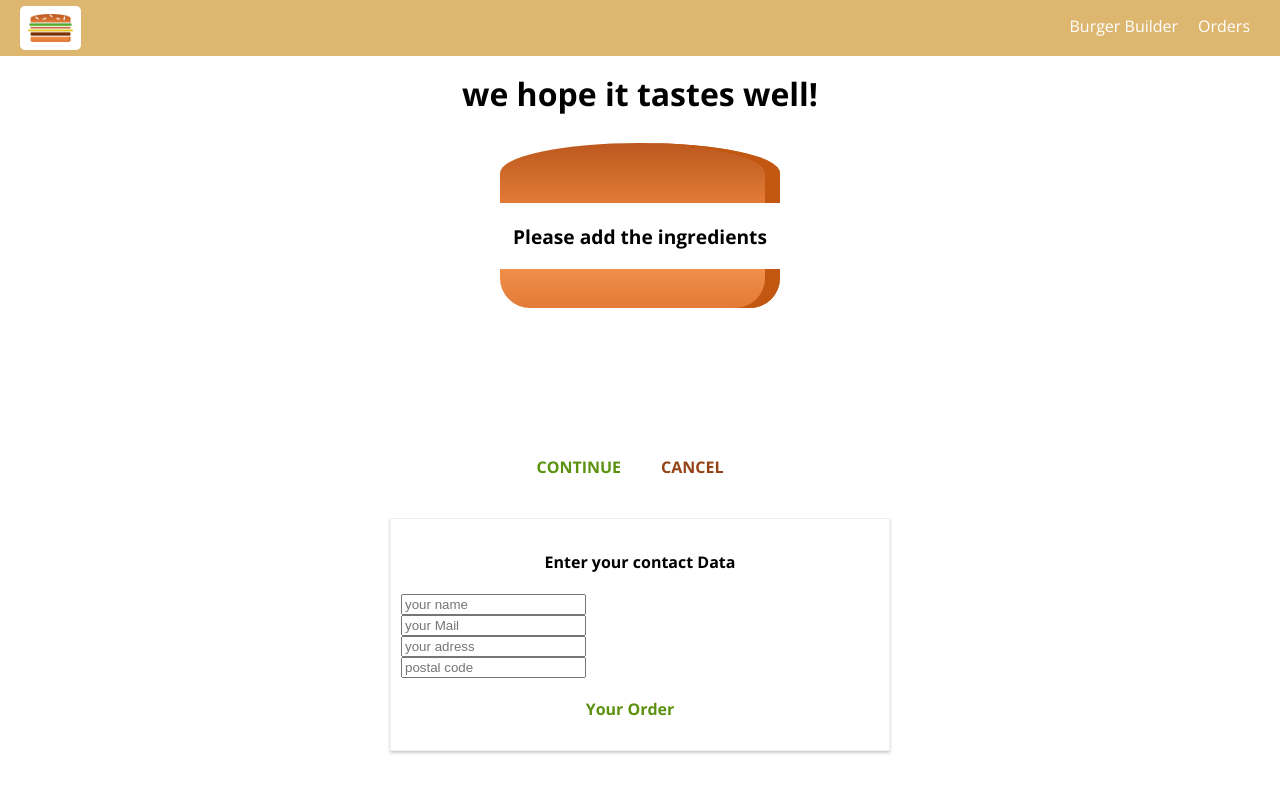
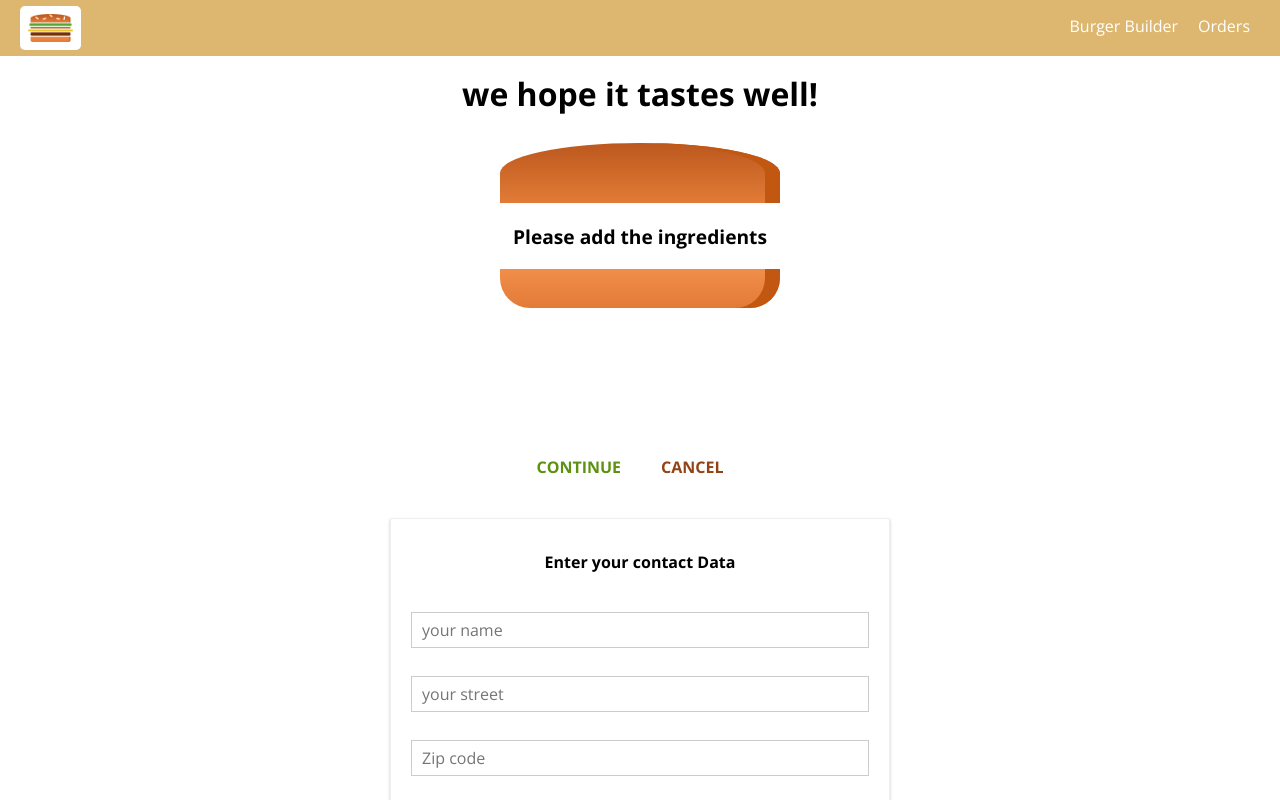
Before and after one commit to linglingTabuteau/projet-react-burgerbuilder, a React (Create React App) app: page /checkout in a window 1280 px wide. Both pictures are taken after a click on the button "CONTINUE". Shown: the top 800 px of the page. Built offline with nearby package versions, Linux system fonts and the light colour scheme.

Commit message:
creating dynamic Input Form & Setting up a JS config for the form

```diff
--- /dev/null
+++ b/src/components/UI/Input/Input.jsx
@@ -0,0 +1,50 @@
+import React from 'react';
+import classes from './Input.module.css';
+
+const input = (props) => {
+  let inputElement = null;
+  switch (props.elementType) {
+    case ('input'):
+      inputElement =
+        (<input
+          className={classes.InputElement}
+          {...props.elementConfig}
+          value={props.value} />)
+      break;
+    case ('textarea'):
+      inputElement =
+        (<textarea
+          className={classes.InputElement}
+          {...props.elementConfig}
+          value={props.value} />)
+      break;
+    case ('select'):
+      inputElement =
+        (<select
+          className={classes.InputElement}
+          value={props.value}>
+          {props.elementConfig.options.map(option => (
+            <option
+              value={option.value}
+              key={option.value}
+            >{option.displayValue}</option>
+          ))}
+        </select>)
+      break;
+    default:
+      inputElement =
+        <input
+          className={classes.InputElement}
+          {...props.elementConfig}
+          value={props.value} />
+  }
+
+  return (
+    <div className={classes.Input}>
+      <lable className={classes.Label}>{props.Label}</lable>
+      {inputElement}
+    </div>
+  );
+}
+
+export default input;
--- /dev/null
+++ b/src/components/UI/Input/Input.module.css
@@ -0,0 +1,27 @@
+.Input {
+  width     : 100%;
+  padding   : 10px;
+  box-sizing: border-box;
+}
+
+.Label {
+  font-weight  : bold;
+  display      : block;
+  margin-bottom: 8px;
+}
+
+.InputElement {
+  outline         : none;
+  border          : 1px solid #ccc;
+  background-color: white;
+  font            : inherit;
+  padding         : 6px 10px;
+  width           : 100%;
+  display         : block;
+  box-sizing      : border-box;
+}
+
+.InputElement:focus {
+  outline         : none;
+  background-color: #cccc;
+}
--- a/src/containers/Checkout/ContactData/ContactData.jsx
+++ b/src/containers/Checkout/ContactData/ContactData.jsx
@@ -3,16 +3,66 @@ import Button from '../../../components/UI/Button/Button';
 import classes from './ContactData.module.css';
 import axios from '../../../axios-orders';
 import Spinner from '../../../components/UI/Spinner/Spinner';
+import Input from '../../../components/UI/Input/Input';
 
 
 
 class ContactData extends Component {
   state = {
-    name: '',
-    email: '',
-    adress: {
-      adress: '',
-      postalCode: ''
+    orderForm: {
+      name: {
+        elementType: 'input',
+        elementConfig: {
+          type: 'text',
+          placeholder: 'your name'
+        },
+        value: 'your name'
+      },
+      street: {
+        elementType: 'input',
+        elementConfig: {
+          type: 'text',
+          placeholder: 'your street'
+        },
+        value: 'your street'
+      },
+      zipCode: {
+        elementType: 'input',
+        elementConfig: {
+          type: 'text',
+          placeholder: 'Zip code'
+        },
+        value: ''
+      },
+      country: {
+        elementType: 'input',
+        elementConfig: {
+          type: 'text',
+          placeholder: 'your country'
+        },
+        value: ''
+      },
+      email: {
+        elementType: 'input',
+        elementConfig: {
+          type: 'email',
+          placeholder: 'your E-mail'
+        },
+        value: ''
+      },
+      delveryMethod: {
+        elementType: 'select',
+        elementConfig: {
+          options: [
+            {
+              value: 'fastest', displayValue: 'fastest'
+            },
+            {
+              value: 'cheapest', displayValue: 'cheapest'
+            }
+          ]
+        }
+      }
     },
     totalPrice: 0,
     loading: false,
@@ -24,16 +74,6 @@ class ContactData extends Component {
     const order = {
       ingredients: this.props.ingredients,
       price: this.props.totalPrice,
-      customer: {
-        name: 'Lingling Tabuteau',
-        adress: {
-          street: 'Test 1',
-          zipCode: '33000',
-          country: 'France',
-        },
-        email: 'test@gmail.com'
-      },
-      delveryMethod: 'fastest'
     }
     this.setState({ loading: true })
     try {
@@ -53,13 +93,26 @@ class ContactData extends Component {
   }
 
   render() {
+    let formElementArray = [];
+    for (let key in this.state.orderForm) {
+      formElementArray.push({
+        id: key,
+        config: this.state.orderForm[key]
+      });
+    }
 
     let form = (
       <form>
-        <input type="text" name="name" className={classes.Input} placeholder="your name" />
-        <input type="text" name="email" className={classes.Input} placeholder="your Mail" />
-        <input type="text" name="street" className={classes.Input} placeholder="your adress" />
-        <input type="text" name="postal" className={classes.Input} placeholder="postal code" />
+        {
+          formElementArray.map(formItem => (
+            <Input
+              elementType={formItem.config.elementType}
+              elementConfig={formItem.config.elementConfig}
+              placeholder={formItem.config.value}
+              key={formItem.id}
+            />
+          ))
+        }
         <Button
           btnType="Success"
           clicked={this.orderHandler}>Your Order</Button>
--- a/src/containers/Checkout/ContactData/ContactData.module.css
+++ b/src/containers/Checkout/ContactData/ContactData.module.css
@@ -8,10 +8,6 @@
   box-sizing: border-box;
 }
 
-.Input {
-  display: block;
-}
-
 @media(min-width:600px) {
   .ContactData {
     width: 500px;
```
